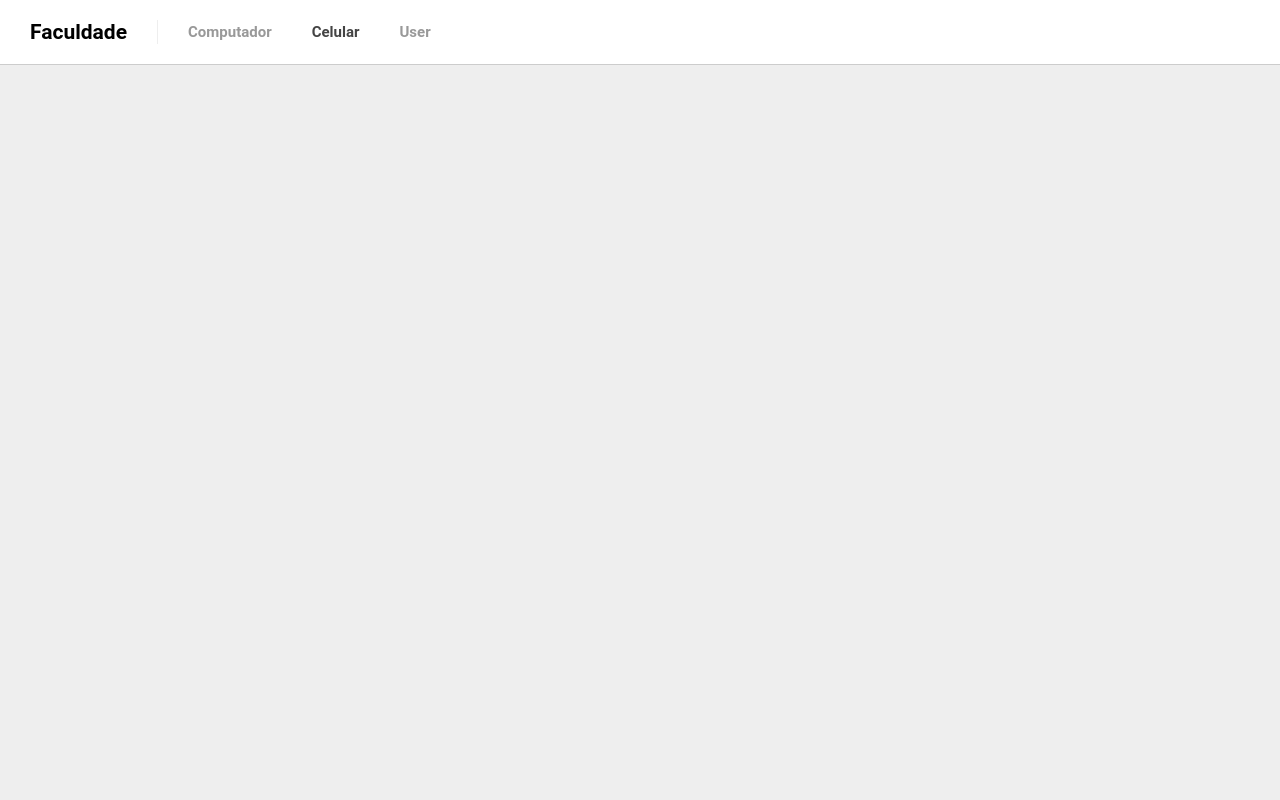
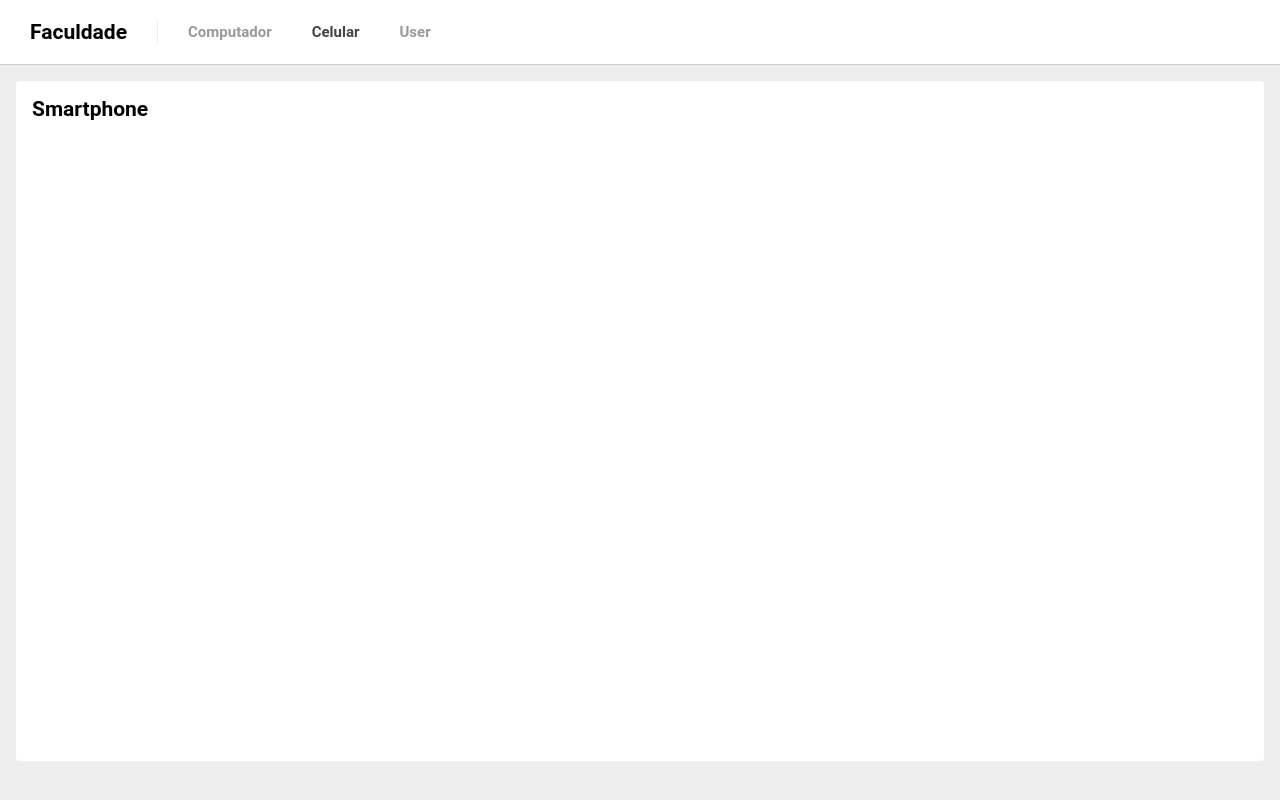
Before and after one commit to felipevlima/front-faculdade, a React (Create React App) app: page /celular in a window 1280 px wide. Built offline with nearby package versions, Linux system fonts and the light colour scheme.

Commit message:
Fix Redirect

```diff
--- /dev/null
+++ b/src/pages/Smartphone/Smartphone.tsx
@@ -0,0 +1,14 @@
+import React from 'react';
+import Section from '../../components/Section/Section';
+
+// import { Container } from './styles';
+
+const Smartphone: React.FC = () => {
+  return (
+    <Section>
+      <h1>Smartphone</h1>
+    </Section>
+  );
+};
+
+export default Smartphone;
--- /dev/null
+++ b/src/pages/Users/Users.tsx
@@ -0,0 +1,14 @@
+import React from 'react';
+import Section from '../../components/Section/Section';
+
+// import { Container } from './styles';
+
+const Users: React.FC = () => {
+  return (
+    <Section>
+      <h1>Users</h1>
+    </Section>
+  );
+};
+
+export default Users;
--- a/src/routes/index.tsx
+++ b/src/routes/index.tsx
@@ -1,14 +1,18 @@
 import React from 'react';
-import { Route, Switch } from 'react-router-dom';
+import { Route, Switch, Redirect } from 'react-router-dom';
 import Computer from '../pages/Computer/Computer';
+import Smartphone from '../pages/Smartphone/Smartphone';
+import Users from '../pages/Users/Users';
 import { Container } from './Routes.styles';
 
 function Routes() {
   return (
     <Container>
       <Switch>
-        <Route path="/" exact component={Computer} />
+        <Route path="/" exact component={() => <Redirect to="/computador" />} />
         <Route path="/computador" component={Computer} />
+        <Route path="/celular" component={Smartphone} />
+        <Route path="/users" component={Users} />
       </Switch>
     </Container>
   );
```
